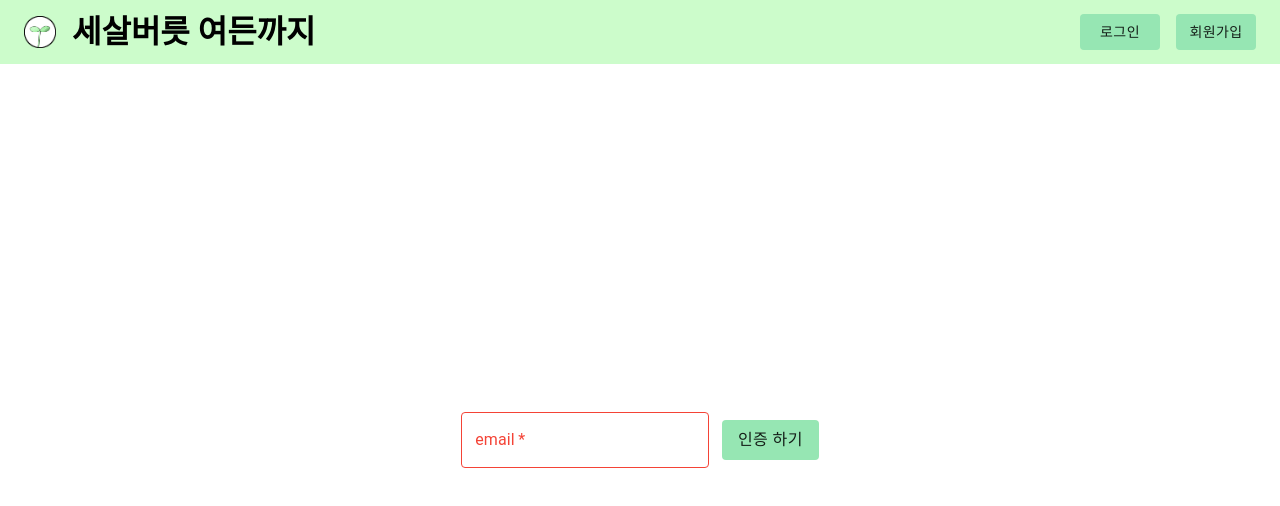
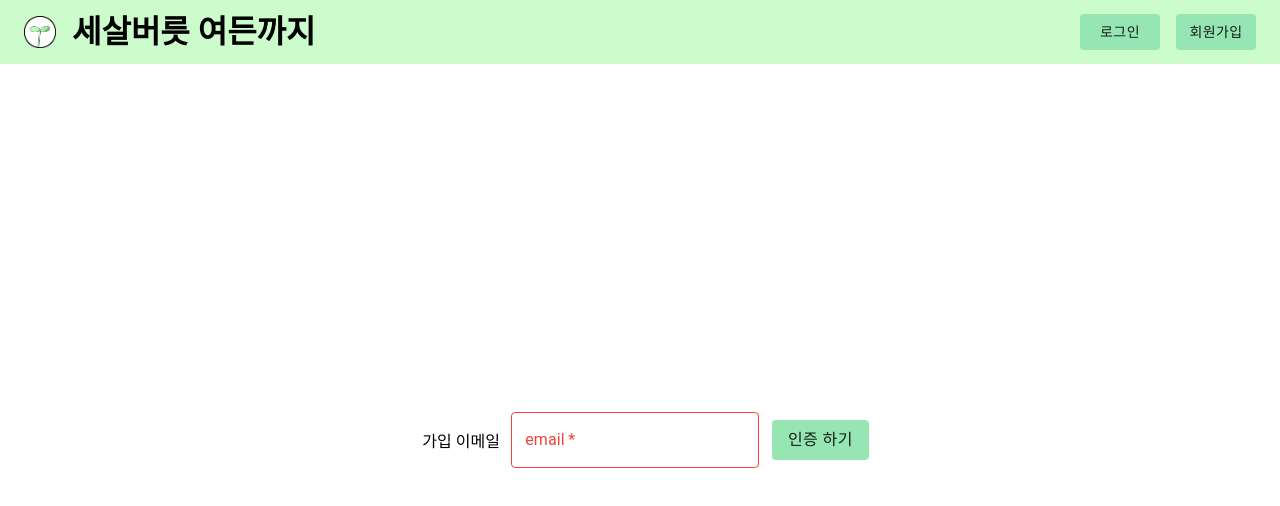
Before and after one commit to TeamGrabit/challenge, a React (Create React App) app in the folder frontend/: page /pwfind in a window 1280 px wide. Shown: the top 506 px of the page. Built offline with nearby package versions, Linux system fonts and the light colour scheme; no server answers.

Commit message:
pw찾기 이메일인증 껍데기 완료

```diff
--- a/frontend/src/components/PwFindAuth.js
+++ b/frontend/src/components/PwFindAuth.js
@@ -36,6 +36,7 @@ function PwFindAuth() {
 	const authMailSendHandler = async () => { // mail 전송
 		const result = await authMailSend(email);
 		console.log(result);
+		// TODO: 가입되지 않은 사용자입니다. 새로 가입해주세요 추가해야함
 		if (!result) { alert('인증 메일 전송에 실패했습니다. 다시 한 번 시도해주세요'); } else { alert('인증 메일이 전송되었습니다. 메일함을 확인해주세요'); }
 		setIsSend(result);
 	};
@@ -48,6 +49,7 @@ function PwFindAuth() {
 	return (
 		<div className="pw-find-auth">
 			<Box mt={2}>
+				<div className="text">가입 이메일</div>
 				<CssTextField
 					required
 					name="email"
@@ -71,6 +73,7 @@ function PwFindAuth() {
 			</Box>
 			{isSend ?
 				<Box mt={2}>
+					<div className="text">인증번호</div>
 					<CssTextField
 						required
 						name="email"
--- a/frontend/src/css/pages/_pwfind.scss
+++ b/frontend/src/css/pages/_pwfind.scss
@@ -31,4 +31,8 @@
         display: flex;
         align-items: center;
     }
+    .text{
+        width: 100px;
+        text-align: center;
+    }
 }
```
Also changed, not shown: frontend/src/components/PwChange.js (added).
